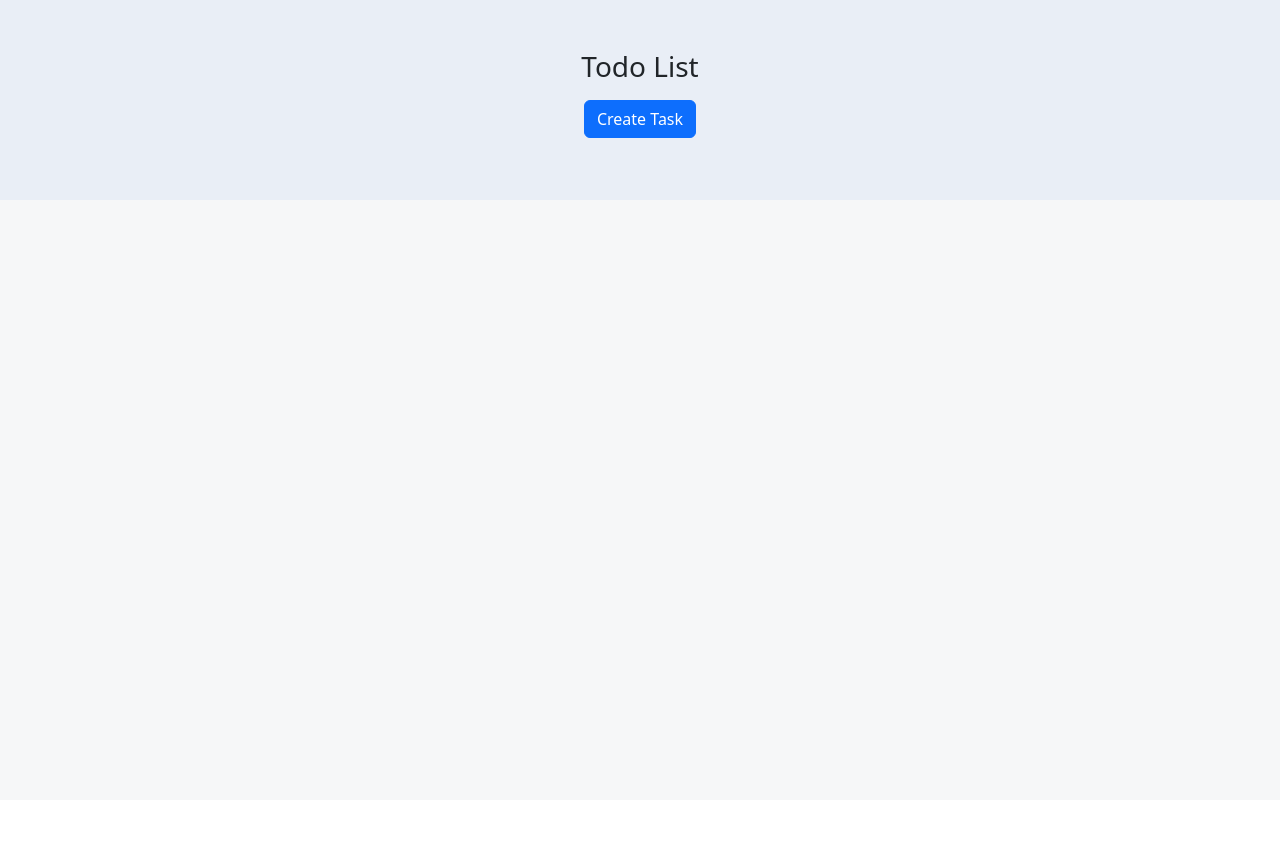
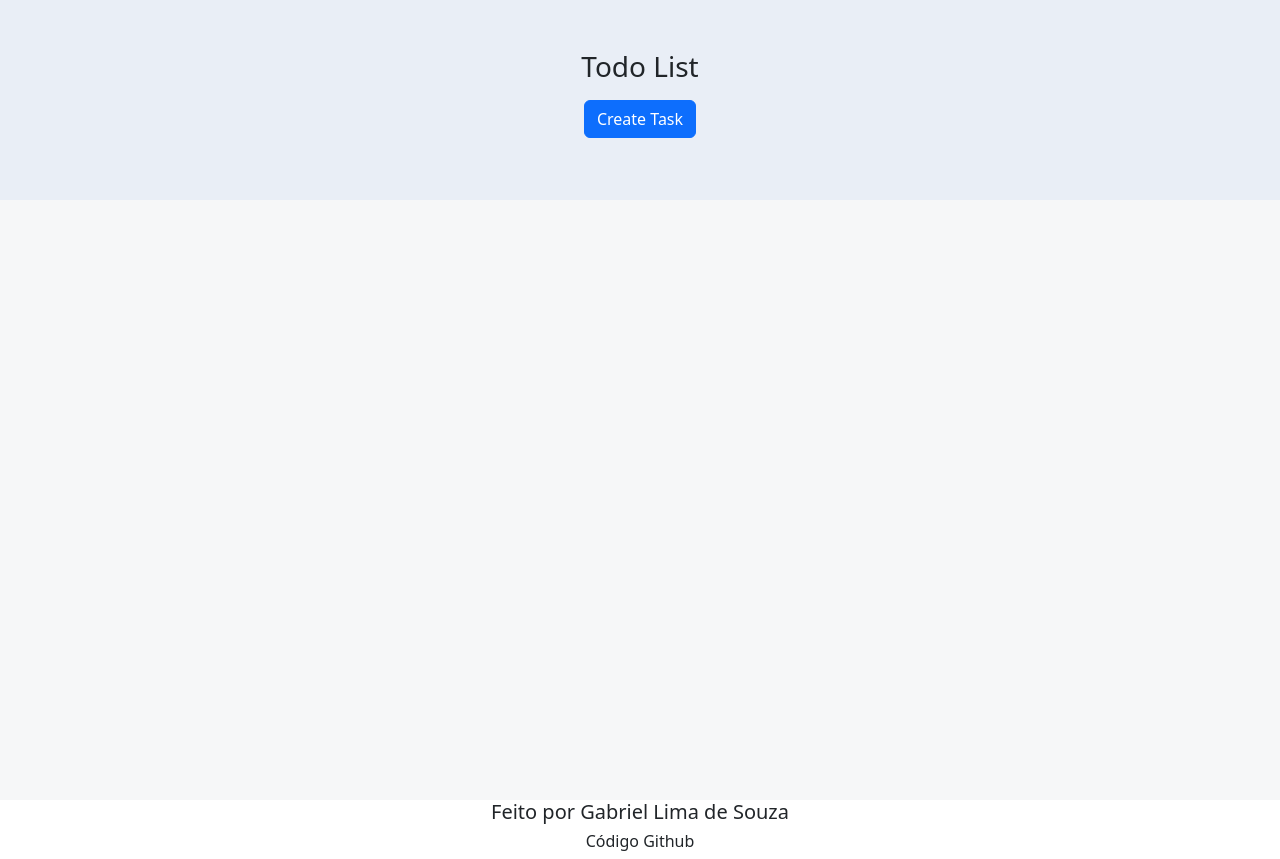
Before and after one commit to GabrielLima2803/TodoList, a React (Create React App) app in the folder frontend/: page / in a window 1280 px wide. Before the commit the page ends 800 px from the top, so only its background shows below. Built offline with nearby package versions, Linux system fonts and the light colour scheme.

Commit message:
<Fix> return

```diff
--- a/frontend/src/components/Footer.js
+++ b/frontend/src/components/Footer.js
@@ -1,9 +1,12 @@
 import React from "react";
 
 const Footer = () => {
-    <div class = 'footer'>
-        <h2>Feito por Gabriel Lima de Souza</h2>
+    return(
+        <div class = 'footer'>
+        <h5  className="text-center">Feito por Gabriel Lima de Souza</h5>
+        <h6  className="text-center">Código Github</h6>
     </div>
+    )
 }
 
 export default Footer
```
